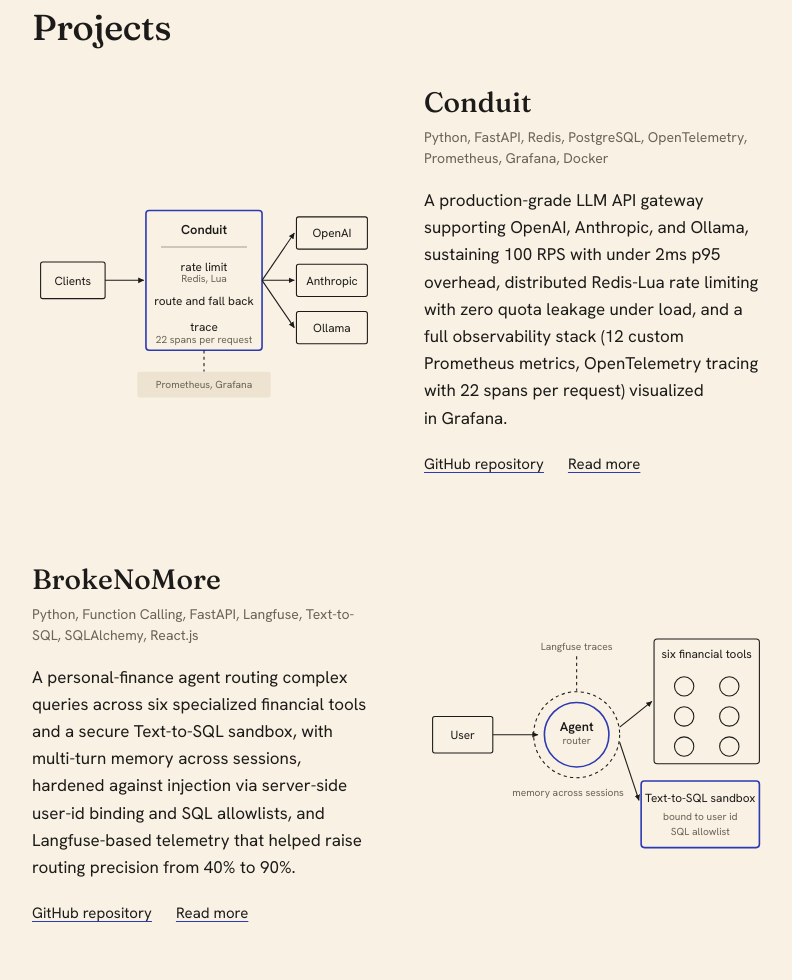
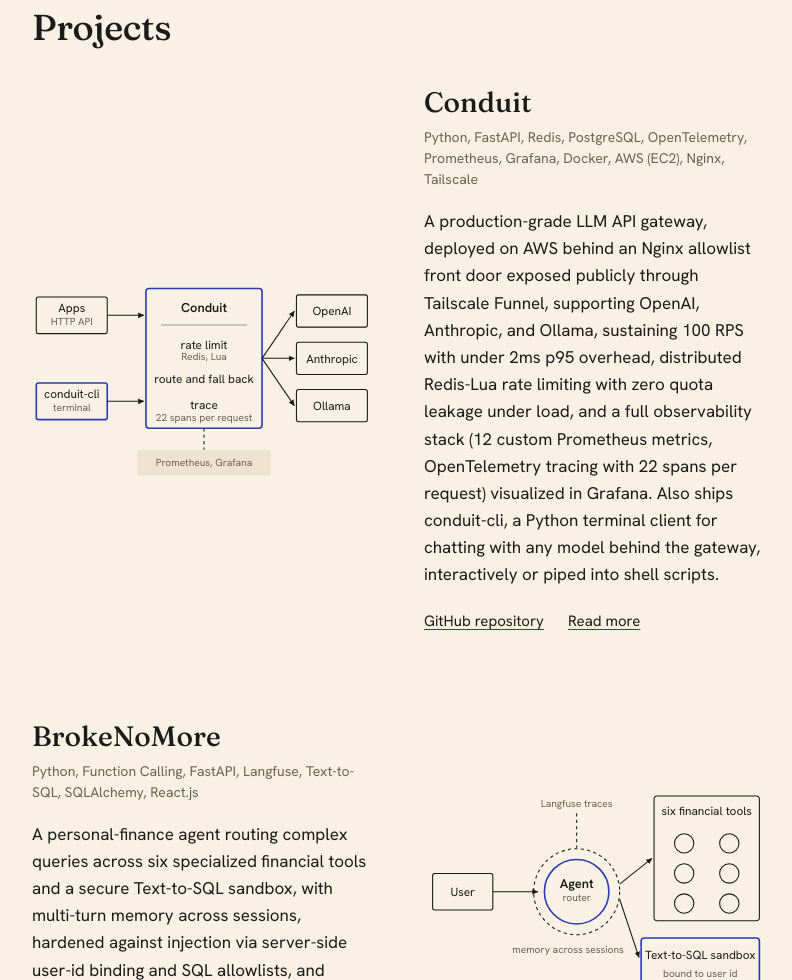
Before and after one commit to Spongy01/Spongy01.github.io, an Astro site: page / in a window 1280 px wide. Shown: the part 1820-2800 px from the top of the page, without its empty margins (224-1016 px from the left). Built offline with nearby package versions, Linux system fonts and the light colour scheme; Astro itself is replaced by a stand-in of ours.

Commit message:
Update Conduit for AWS and conduit-cli; refresh Currently note

```diff
--- a/src/pages/index.astro
+++ b/src/pages/index.astro
@@ -24,9 +24,9 @@ import Base from '../layouts/Base.astro';
 
         <p class="note__title" id="note-title">Currently</p>
         <!-- Edit this note: what you are exploring or working on right now. -->
-        <p class="note__body">Shipping Conduit on AWS right now. It's the fun kind of work, with a few things I'm figuring out as I go.</p>
-        <p class="note__body">Once it's up, I might leave an open URL right here for a while so you can try it yourself. If it's down or acting weird when you visit, that's probably me poking at it.</p>
+        <p class="note__body">Recently shipped Conduit to AWS. I might put up a link here soon so you can connect to models through it yourself. Sounds fun, so we'll see!</p>
         <!-- When the URL is ready, add it as a link in the paragraph above. -->
+        <p class="note__body">Currently reading: The First Three Minutes by Steven Weinberg.</p>
 
         <div class="waves">
           <canvas aria-hidden="true"></canvas>
@@ -104,16 +104,21 @@ import Base from '../layouts/Base.astro';
         <article class="project reveal" aria-labelledby="project-conduit">
           <div class="project__visual">
             <svg class="diagram" viewBox="0 0 320 224" role="img" aria-labelledby="conduit-diagram-title">
-              <title id="conduit-diagram-title">Clients send requests through Conduit, which rate limits, routes, and traces them before forwarding to OpenAI, Anthropic, or Ollama, with metrics flowing to Prometheus and Grafana.</title>
+              <title id="conduit-diagram-title">Apps over HTTP and the conduit-cli terminal client send requests through Conduit, which rate limits, routes, and traces them before forwarding to OpenAI, Anthropic, or Ollama, with metrics flowing to Prometheus and Grafana.</title>
               <defs>
                 <marker id="arrow-conduit" viewBox="0 0 8 8" refX="7" refY="4" markerWidth="6" markerHeight="6" orient="auto-start-reverse">
                   <path d="M0 0.5 L7.5 4 L0 7.5 Z"/>
                 </marker>
               </defs>
-              <!-- clients -->
-              <rect class="stroke" x="8" y="94" width="60" height="34" rx="2"/>
-              <text class="label" x="38" y="115" text-anchor="middle">Clients</text>
-              <line class="stroke" x1="68" y1="111" x2="104" y2="111" marker-end="url(#arrow-conduit)"/>
+              <!-- clients: apps over HTTP, and the terminal CLI -->
+              <rect class="stroke" x="4" y="54" width="66" height="34" rx="2"/>
+              <text class="label" x="37" y="68" text-anchor="middle">Apps</text>
+              <text class="label--muted" x="37" y="80" text-anchor="middle">HTTP API</text>
+              <line class="stroke" x1="70" y1="71" x2="104" y2="71" marker-end="url(#arrow-conduit)"/>
+              <rect class="stroke--accent" x="4" y="134" width="66" height="34" rx="2"/>
+              <text class="label" x="37" y="148" text-anchor="middle">conduit-cli</text>
+              <text class="label--muted" x="37" y="160" text-anchor="middle">terminal</text>
+              <line class="stroke" x1="70" y1="151" x2="104" y2="151" marker-end="url(#arrow-conduit)"/>
               <!-- gateway -->
               <rect class="stroke--accent" x="106" y="46" width="108" height="130" rx="3"/>
               <text class="label--strong" x="160" y="68" text-anchor="middle" font-size="12">Conduit</text>
@@ -141,8 +146,8 @@ import Base from '../layouts/Base.astro';
           </div>
           <div class="project__text">
             <h3 class="project__title" id="project-conduit">Conduit</h3>
-            <p class="project__stack">Python, FastAPI, Redis, PostgreSQL, OpenTelemetry, Prometheus, Grafana, Docker</p>
-            <p class="project__desc">A production-grade LLM API gateway supporting OpenAI, Anthropic, and Ollama, sustaining 100 RPS with under 2ms p95 overhead, distributed Redis-Lua rate limiting with zero quota leakage under load, and a full observability stack (12 custom Prometheus metrics, OpenTelemetry tracing with 22 spans per request) visualized in Grafana.</p>
+            <p class="project__stack">Python, FastAPI, Redis, PostgreSQL, OpenTelemetry, Prometheus, Grafana, Docker, AWS (EC2), Nginx, Tailscale</p>
+            <p class="project__desc">A production-grade LLM API gateway, deployed on AWS behind an Nginx allowlist front door exposed publicly through Tailscale Funnel, supporting OpenAI, Anthropic, and Ollama, sustaining 100 RPS with under 2ms p95 overhead, distributed Redis-Lua rate limiting with zero quota leakage under load, and a full observability stack (12 custom Prometheus metrics, OpenTelemetry tracing with 22 spans per request) visualized in Grafana. Also ships conduit-cli, a Python terminal client for chatting with any model behind the gateway, interactively or piped into shell scripts.</p>
             <p class="project__links">
               <a href="https://github.com/Spongy01/Conduit">GitHub repository</a>
               <a href="projects/conduit.html">Read more</a>
```
